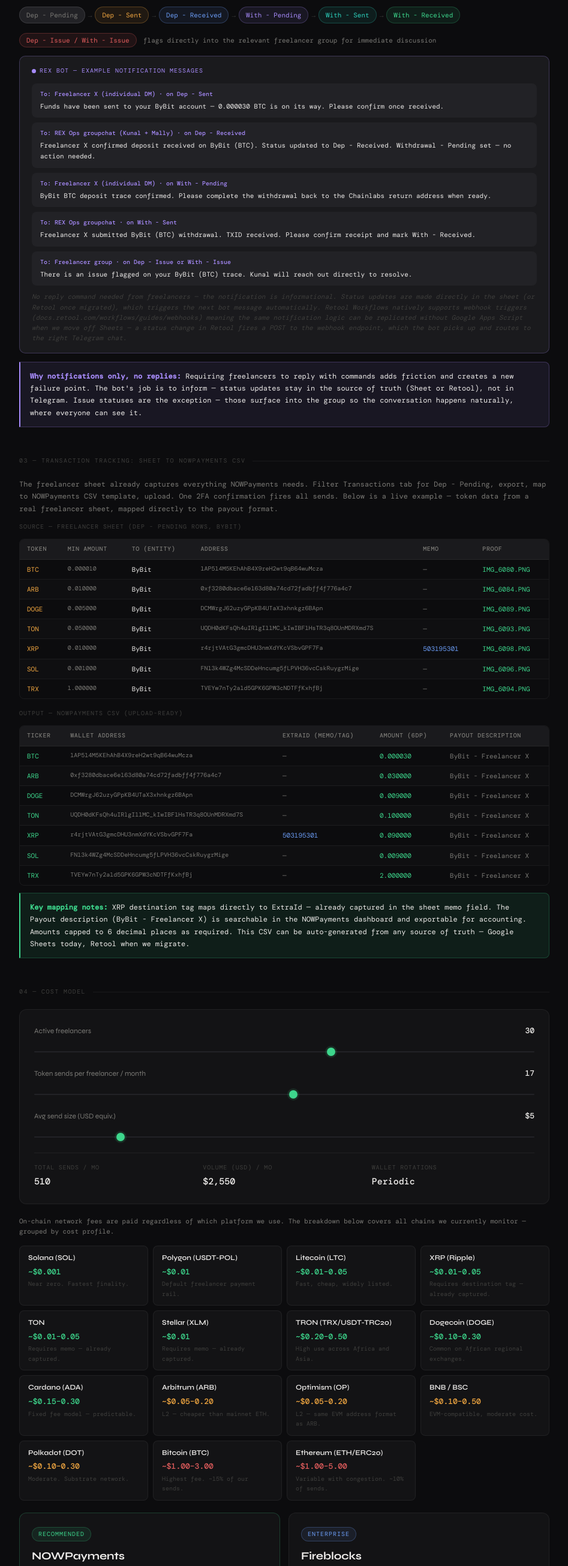
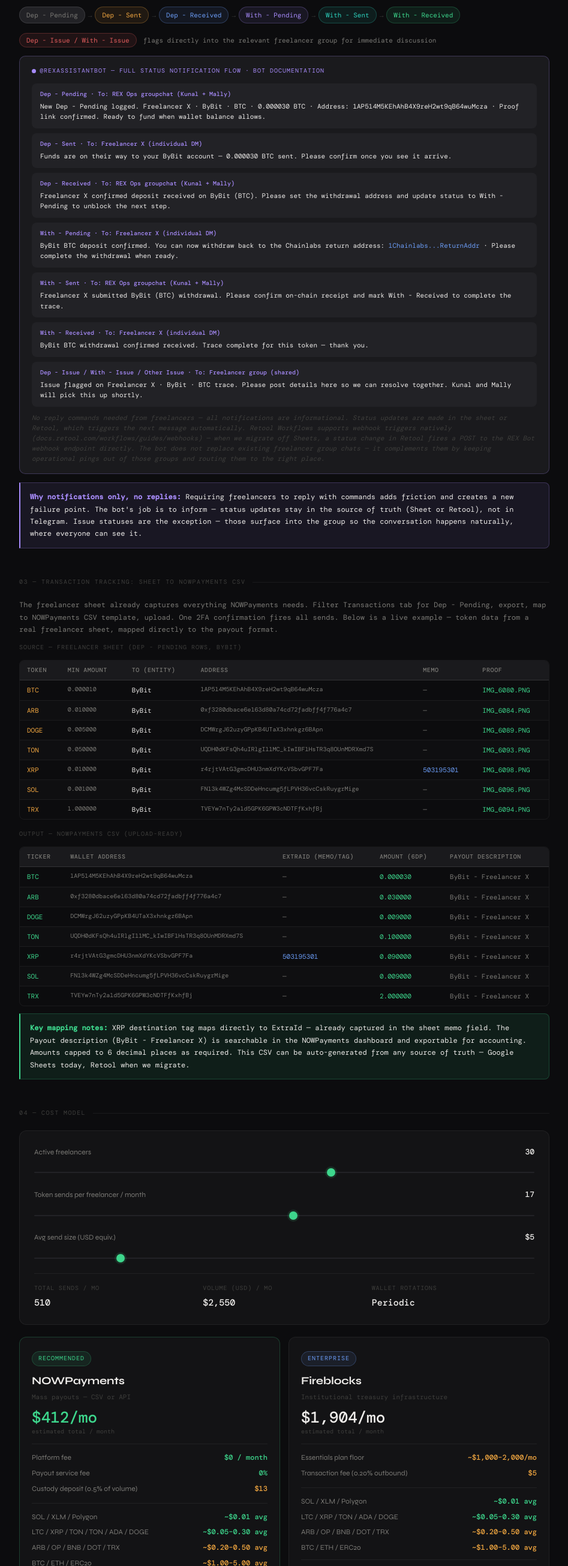
Before and after one commit to mallyma1/trace-cost-calculator, a plain HTML site: page index.html in a window 1280 px wide. Shown: the part 1229-3839 px from the top of the page at 60% size, without its empty margins (166-1113 px from the left). Drawn offline with nearby package versions, Linux system fonts and the light colour scheme; a web font is replaced by a local one.

Commit message:
Update REX Bot notifications and remove fee details

```diff
--- a/index.html
+++ b/index.html
@@ -263,28 +263,44 @@
   </div>
 
   <div class="bot-wrap">
-    <div class="bot-label">REX Bot — example notification messages</div>
+    <div class="bot-label">@RexAssistantBot — full status notification flow · <a href="https://www.notion.so/chainlabs/REX-Assistant-Bot-31861d2f626c80f6b32ddf6df70bc958" target="_blank" style="color:var(--purple);text-decoration:none;">Bot documentation</a></div>
+
     <div class="bot-msg">
-      <div class="bot-from">To: Freelancer X (individual DM) · on Dep - Sent</div>
-      Funds have been sent to your ByBit account — 0.000030 BTC is on its way. Please confirm once received.
+      <div class="bot-from">Dep - Pending · To: REX Ops groupchat (Kunal + Mally)</div>
+      New Dep - Pending logged. Freelancer X · ByBit · BTC · 0.000030 BTC · Address: 1AP514M5KEhAhB4X9reH2wt9qB64wuMcza · Proof link confirmed. Ready to fund when wallet balance allows.
     </div>
+
     <div class="bot-msg">
-      <div class="bot-from">To: REX Ops groupchat (Kunal + Mally) · on Dep - Received</div>
-      Freelancer X confirmed deposit received on ByBit (BTC). Status updated to Dep - Received. Withdrawal - Pending set — no action needed.
+      <div class="bot-from">Dep - Sent · To: Freelancer X (individual DM)</div>
+      Funds are on their way to your ByBit account — 0.000030 BTC sent. Please confirm once you see it arrive.
     </div>
+
     <div class="bot-msg">
-      <div class="bot-from">To: Freelancer X (individual DM) · on With - Pending</div>
-      ByBit BTC deposit trace confirmed. Please complete the withdrawal back to the Chainlabs return address when ready.
+      <div class="bot-from">Dep - Received · To: REX Ops groupchat (Kunal + Mally)</div>
+      Freelancer X confirmed deposit received on ByBit (BTC). Please set the withdrawal address and update status to With - Pending to unblock the next step.
     </div>
+
     <div class="bot-msg">
-      <div class="bot-from">To: REX Ops groupchat · on With - Sent</div>
-      Freelancer X submitted ByBit (BTC) withdrawal. TXID received. Please confirm receipt and mark With - Received.
+      <div class="bot-from">With - Pending · To: Freelancer X (individual DM)</div>
+      ByBit BTC deposit confirmed. You can now withdraw back to the Chainlabs return address: <span style="color:var(--blue)">1Chainlabs...ReturnAddr</span> · Please complete the withdrawal when ready.
     </div>
+
     <div class="bot-msg">
-      <div class="bot-from">To: Freelancer group · on Dep - Issue or With - Issue</div>
-      There is an issue flagged on your ByBit (BTC) trace. Kunal will reach out directly to resolve.
+      <div class="bot-from">With - Sent · To: REX Ops groupchat (Kunal + Mally)</div>
+      Freelancer X submitted ByBit (BTC) withdrawal. Please confirm on-chain receipt and mark With - Received to complete the trace.
     </div>
-    <div class="bot-note">No reply command needed from freelancers — the notification is informational. Status updates are made directly in the sheet (or Retool once migrated), which triggers the next bot message automatically. Retool Workflows natively supports webhook triggers (docs.retool.com/workflows/guides/webhooks) meaning the same notification logic can be replicated without Google Apps Script when we move off Sheets — a status change in Retool fires a POST to the webhook endpoint, which the bot picks up and routes to the right Telegram chat.</div>
+
+    <div class="bot-msg">
+      <div class="bot-from">With - Received · To: Freelancer X (individual DM)</div>
+      ByBit BTC withdrawal confirmed received. Trace complete for this token — thank you.
+    </div>
+
+    <div class="bot-msg">
+      <div class="bot-from">Dep - Issue / With - Issue / Other Issue · To: Freelancer group (shared)</div>
+      Issue flagged on Freelancer X · ByBit · BTC trace. Please post details here so we can resolve together. Kunal and Mally will pick this up shortly.
+    </div>
+
+    <div class="bot-note">No reply commands needed from freelancers — all notifications are informational. Status updates are made in the sheet or Retool, which triggers the next message automatically. Retool Workflows supports webhook triggers natively (docs.retool.com/workflows/guides/webhooks) — when we migrate off Sheets, a status change in Retool fires a POST to the REX Bot webhook endpoint directly. The bot does not replace existing freelancer group chats — it complements them by keeping operational pings out of those groups and routing them to the right place.</div>
   </div>
 
   <div class="callout c-purple">
@@ -357,27 +373,7 @@
     </div>
   </div>
 
-  <p style="font-family:var(--mono);font-size:11px;color:var(--muted);margin-bottom:12px;line-height:1.6;">On-chain network fees are paid regardless of which platform we use. The breakdown below covers all chains we currently monitor — grouped by cost profile.</p>
-
-  <div class="fee-grid">
-    <div class="fee-item"><div class="fee-chain">Solana (SOL)</div><div class="fee-cost cheap">~$0.001</div><div class="fee-note">Near zero. Fastest finality.</div></div>
-    <div class="fee-item"><div class="fee-chain">Polygon (USDT-POL)</div><div class="fee-cost cheap">~$0.01</div><div class="fee-note">Default freelancer payment rail.</div></div>
-    <div class="fee-item"><div class="fee-chain">Litecoin (LTC)</div><div class="fee-cost cheap">~$0.01–0.05</div><div class="fee-note">Fast, cheap, widely listed.</div></div>
-    <div class="fee-item"><div class="fee-chain">XRP (Ripple)</div><div class="fee-cost cheap">~$0.01–0.05</div><div class="fee-note">Requires destination tag — already captured.</div></div>
-    <div class="fee-item"><div class="fee-chain">TON</div><div class="fee-cost cheap">~$0.01–0.05</div><div class="fee-note">Requires memo — already captured.</div></div>
-    <div class="fee-item"><div class="fee-chain">Stellar (XLM)</div><div class="fee-cost cheap">~$0.01</div><div class="fee-note">Requires memo — already captured.</div></div>
-    <div class="fee-item"><div class="fee-chain">TRON (TRX/USDT-TRC20)</div><div class="fee-cost cheap">~$0.20–0.50</div><div class="fee-note">High use across Africa and Asia.</div></div>
-    <div class="fee-item"><div class="fee-chain">Dogecoin (DOGE)</div><div class="fee-cost cheap">~$0.10–0.30</div><div class="fee-note">Common on African regional exchanges.</div></div>
-    <div class="fee-item"><div class="fee-chain">Cardano (ADA)</div><div class="fee-cost cheap">~$0.15–0.30</div><div class="fee-note">Fixed fee model — predictable.</div></div>
-    <div class="fee-item"><div class="fee-chain">Arbitrum (ARB)</div><div class="fee-cost mid">~$0.05–0.20</div><div class="fee-note">L2 — cheaper than mainnet ETH.</div></div>
-    <div class="fee-item"><div class="fee-chain">Optimism (OP)</div><div class="fee-cost mid">~$0.05–0.20</div><div class="fee-note">L2 — same EVM address format as ARB.</div></div>
-    <div class="fee-item"><div class="fee-chain">BNB / BSC</div><div class="fee-cost mid">~$0.10–0.50</div><div class="fee-note">EVM-compatible, moderate cost.</div></div>
-    <div class="fee-item"><div class="fee-chain">Polkadot (DOT)</div><div class="fee-cost mid">~$0.10–0.30</div><div class="fee-note">Moderate. Substrate network.</div></div>
-    <div class="fee-item"><div class="fee-chain">Bitcoin (BTC)</div><div class="fee-cost pricey">~$1.00–3.00</div><div class="fee-note">Highest fee. ~15% of our sends.</div></div>
-    <div class="fee-item"><div class="fee-chain">Ethereum (ETH/ERC20)</div><div class="fee-cost pricey">~$1.00–5.00</div><div class="fee-note">Variable with congestion. ~10% of sends.</div></div>
-  </div>
-
-  <div class="cards" style="margin-top:20px">
+  <div class="cards" style="margin-top:0">
     <div class="card rec">
       <div class="badge badge-g">Recommended</div>
       <div class="card-name">NOWPayments</div>
@@ -520,7 +516,7 @@
     </div>
     <div class="change-card ac">
       <div class="change-head">Custody float sign-off needed</div>
-      <div class="change-body">Funds sit in NOWPayments custody until disbursed. Basile sign-off on float amount required before setup. Standard for any payment processor.</div>
+      <div class="change-body">Funds sit in NOWPayments custody until disbursed. Tyron sign-off on float amount required before setup. Standard for any payment processor.</div>
     </div>
     <div class="change-card ac">
       <div class="change-head">Rotation build — one-time</div>
```
